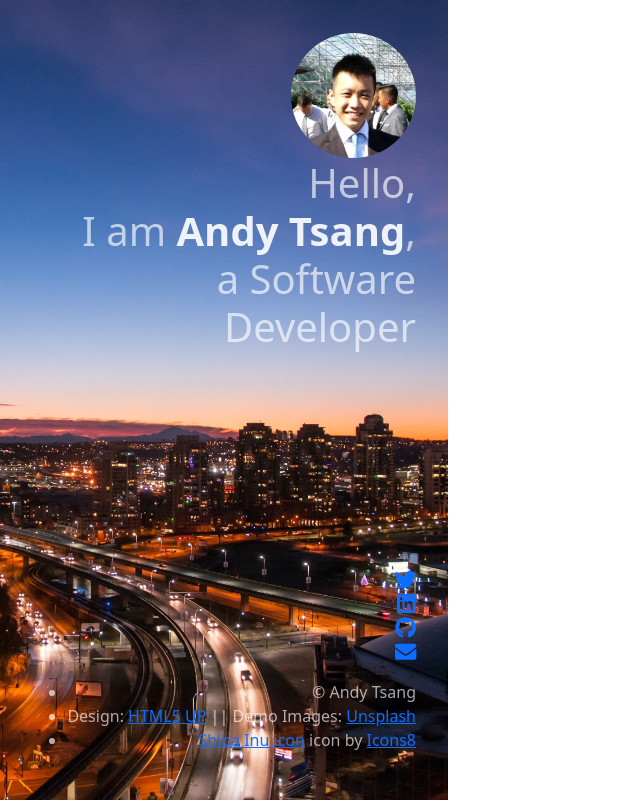
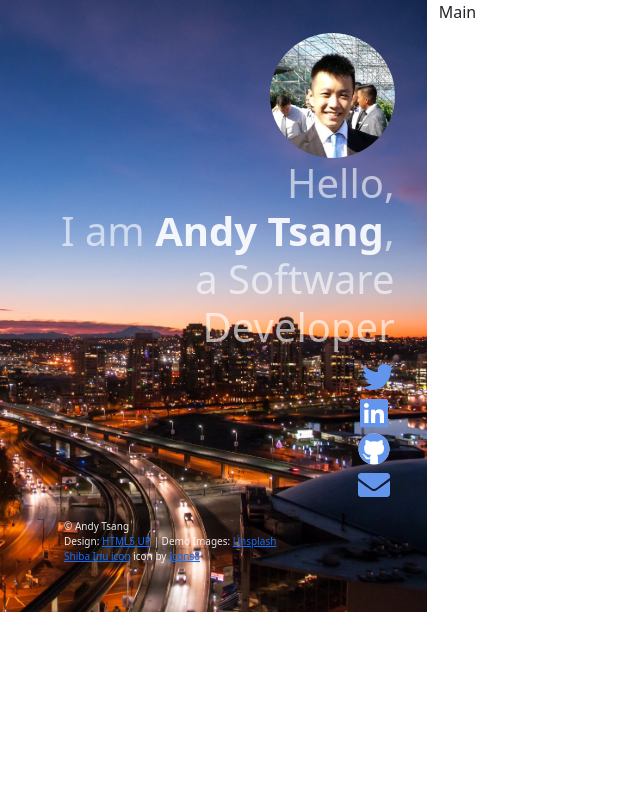
Before and after one commit to atsang36/atsang36.github.io, a Gatsby site: page / in a window 1280 px wide. Shown: the whole page, without its empty margins (0-640 px from the left). Built offline with nearby package versions, Linux system fonts and the light colour scheme; Gatsby itself is replaced by a stand-in of ours.

Commit message:
improve css for icons

```diff
--- a/src/components/App/App.js
+++ b/src/components/App/App.js
@@ -13,11 +13,11 @@ class App extends Component {
       <Fragment>
         <Container fluid>
           <Row>
-            <Col id="left-column" s={4} md={4}>
+            <Col id="left-column" xs={12} s={12} md={6} lg={4}>
               <Header></Header>
               <Footer></Footer>
             </Col>
-            <Col s={8} md={8}>
+            <Col xs={12} s={12} md={6} lg={8}>
               <Main></Main>
             </Col>
           </Row>
--- a/src/components/App/App.scss
+++ b/src/components/App/App.scss
@@ -7,10 +7,6 @@
   -webkit-flex-direction: column;
   -ms-flex-direction: column;
   flex-direction: column;
-  -moz-align-items: -moz-flex-end;
-  -webkit-align-items: -webkit-flex-end;
-  -ms-align-items: -ms-flex-end;
-  align-items: flex-end;
   -moz-justify-content: space-between;
   -webkit-justify-content: space-between;
   -ms-justify-content: space-between;
@@ -21,12 +17,38 @@
   background-position: top left, top left;
   background-repeat: repeat, no-repeat;
   background-size: cover;
-  color: rgba(255, 255, 255, 0.65);
+  color: rgba(255, 255, 255, 0.6);
   height: 100%;
   left: 0;
   padding: 2em 2em;
-  position: fixed;
+  // position: absolute;
   text-align: right;
   top: 0;
-  width: 35%;
 }
+
+/* Small devices (tablets, 768px and up) */
+@media (min-width: 768px) {
+  #left-coulmn {
+    text-align: justify;
+    align-items: center;
+    position: relative;
+  }
+}
+
+/* Medium devices (desktops, 992px and up) */
+@media (min-width: 992px) {
+  #left-coulmn {
+    text-align: right;
+    align-items: right;
+    position: absolute;
+  }
+}
+
+/* Large devices (large desktops, 1200px and up) */
+@media (min-width: 1200px) {
+  #left-coulmn {
+    text-align: right;
+    align-items: right;
+    position: absolute;
+  }
+}
--- a/src/components/Footer/Footer.js
+++ b/src/components/Footer/Footer.js
@@ -8,7 +8,11 @@ import {
   faLinkedin,
 } from "@fortawesome/free-brands-svg-icons";
 
-import { faEnvelope } from "@fortawesome/free-solid-svg-icons";
+import {
+  faCircle,
+  faEnvelope,
+  faSquare,
+} from "@fortawesome/free-solid-svg-icons";
 
 class Footer extends Component {
   render() {
@@ -18,29 +22,54 @@ class Footer extends Component {
           <ul className="icons">
             <li id="icon">
               <a href="https://twitter.com/">
-                <FontAwesomeIcon icon={faTwitter} size="lg" />
+                <FontAwesomeIcon
+                  icon={faTwitter}
+                  size="2x"
+                  className="twitter-icon"
+                  color="cornflowerblue"
+                />
               </a>
             </li>
             <li id="icon">
               <a href="https://www.linkedin.com/in/andy-tsang/">
-                <FontAwesomeIcon icon={faLinkedin} size="lg" />
+                <span className="fa-layers fa-fw fa-2x">
+                  <FontAwesomeIcon icon={faSquare} color="white" />
+                  <FontAwesomeIcon
+                    icon={faLinkedin}
+                    className="linkedin-icon"
+                    color="cornflowerblue"
+                  />
+                </span>
               </a>
             </li>
             <li id="icon">
               <a href="https://github.com/atsang36">
-                <FontAwesomeIcon icon={faGithub} size="lg" />
+                <span className="fa-layers fa-fw fa-2x">
+                  <FontAwesomeIcon icon={faCircle} color="white" />
+                  <FontAwesomeIcon
+                    icon={faGithub}
+                    className="github-icon"
+                    color="cornflowerblue"
+                  />
+                </span>
               </a>
             </li>
             <li id="icon">
               <a href="https://google.com">
-                <FontAwesomeIcon icon={faEnvelope} size="lg" />
+                <span className="fa-layers fa-fw fa-2x">
+                  <FontAwesomeIcon
+                    icon={faEnvelope}
+                    className="email-icon"
+                    color="cornflowerblue"
+                  />
+                </span>
               </a>
             </li>
           </ul>
-          <ul className="copyright">
+          <ul id="footnotes" className="copyright">
             <li>&copy; Andy Tsang</li>
             <li>
-              Design: <a href="http://html5up.net">HTML5 UP</a> || Demo Images:{" "}
+              Design: <a href="http://html5up.net">HTML5 UP</a> | Demo Images:{" "}
               <a href="http://https://unsplash.com/"> Unsplash</a>
             </li>
             <li>
--- a/src/components/Footer/Footer.scss
+++ b/src/components/Footer/Footer.scss
@@ -1,16 +1,7 @@
 #icon {
   list-style-type: none;
+  margin: 2px 1px;
 }
-
-// .fa-linkedin {
-//   background: #007bb5;
-//   color: white;
-// }
-
-// .fa-twitter {
-//   background: #55acee;
-//   color: white;
-// }
 
 .fa {
   padding: 20px;
@@ -31,3 +22,21 @@
   text-decoration: none;
   cursor: pointer;
 }
+
+#footnotes {
+  -moz-align-items: -moz-flex-start;
+  -webkit-align-items: -webkit-flex-start;
+  -ms-align-items: -ms-flex-start;
+  font-size: x-small;
+  text-align: left;
+  align-items: flex-start;
+  color: rgba(255, 255, 255, 0.9);
+  list-style-type: none;
+}
+
+#twitter-icon {
+}
+
+#linkedin-icon {
+  background-color: white;
+}
--- a/src/components/Header/Header.scss
+++ b/src/components/Header/Header.scss
@@ -8,3 +8,10 @@
 #name {
   color: rgb(255, 255, 255, 0.9);
 }
+
+#introduction {
+  align-items: flex-end;
+  -moz-align-items: -moz-flex-end;
+  -webkit-align-items: -webkit-flex-end;
+  -ms-align-items: -ms-flex-end;
+}
```
